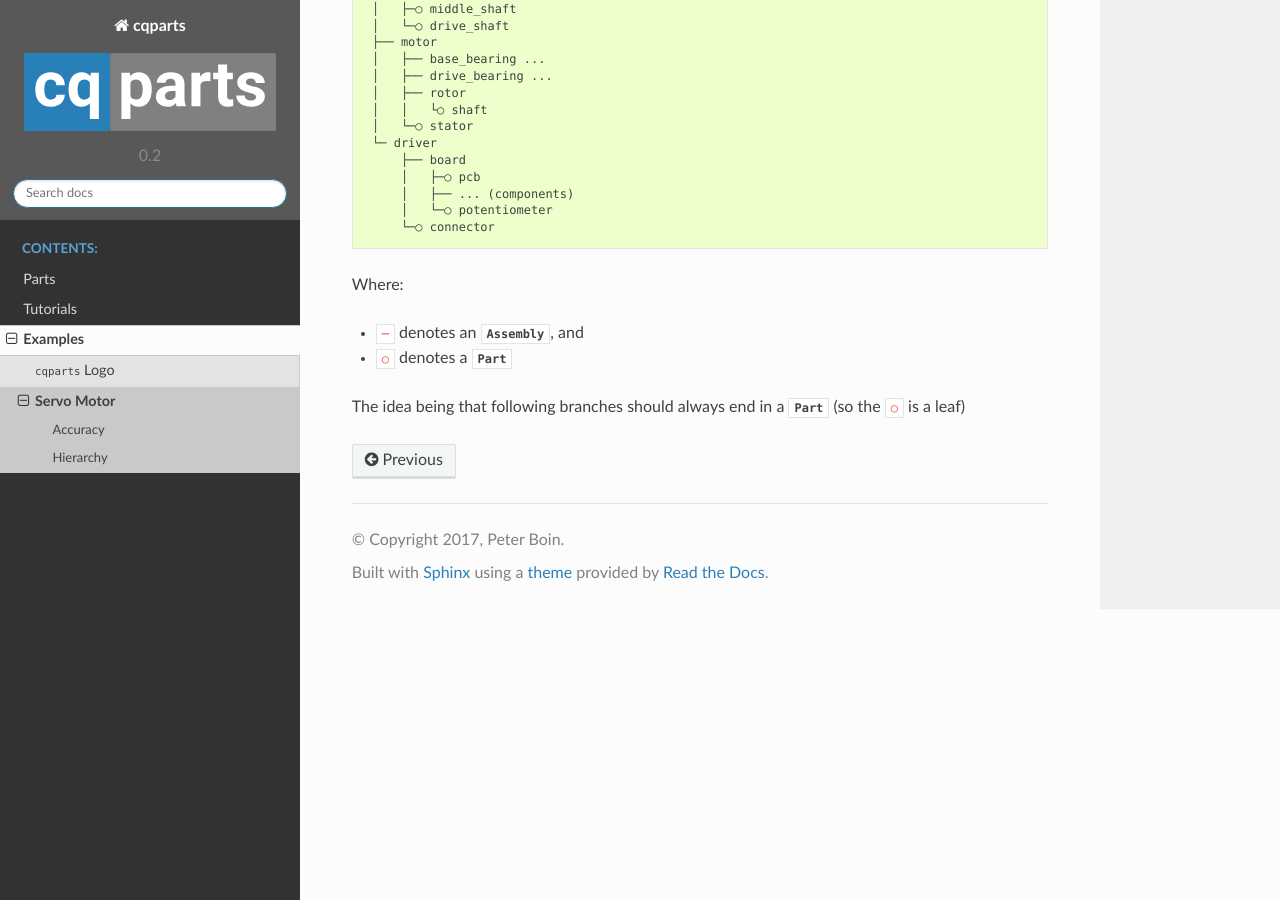
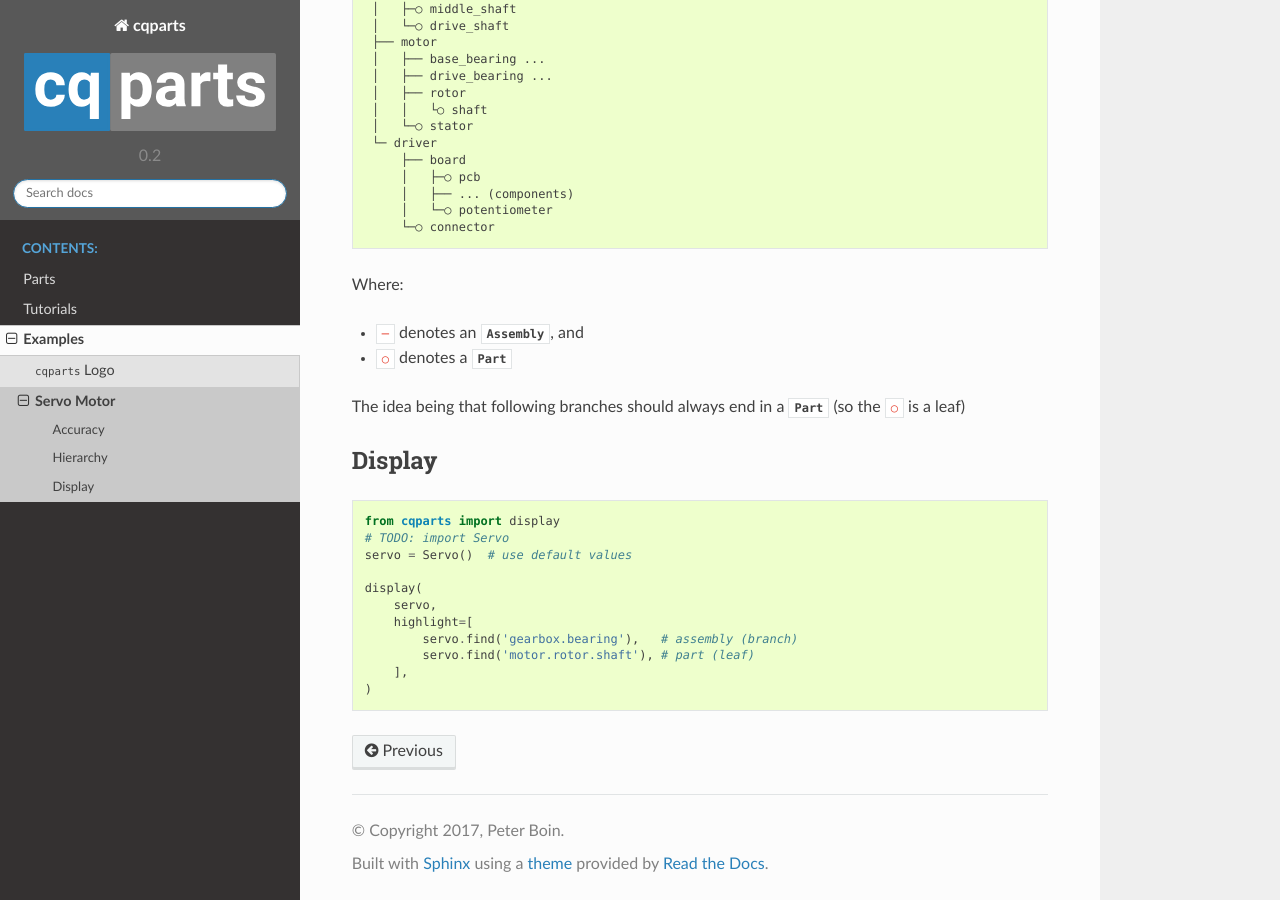
Before and after one commit to cqparts/cqparts, a Sphinx documentation site: the page built from docs/examples/servo.rst, in a window 1280 px wide and 900 px high, scrolled down 1368 px. Built offline with Sphinx 7.4.7 and the Read the Docs theme 2.0.0, drawn with Linux system fonts in a browser that asks for light colours.

Commit message:
display code

```diff
--- a/docs/examples/servo.rst
+++ b/docs/examples/servo.rst
@@ -80,3 +80,21 @@ Where:
 
 The idea being that following branches should always end in a :class:`Part`
 (so the ``○`` is a leaf)
+
+
+Display
+------------
+
+::
+
+    from cqparts import display
+    # TODO: import Servo
+    servo = Servo()  # use default values
+
+    display(
+        servo,
+        highlight=[
+            servo.find('gearbox.bearing'),   # assembly (branch)
+            servo.find('motor.rotor.shaft'), # part (leaf)
+        ],
+    )
```
